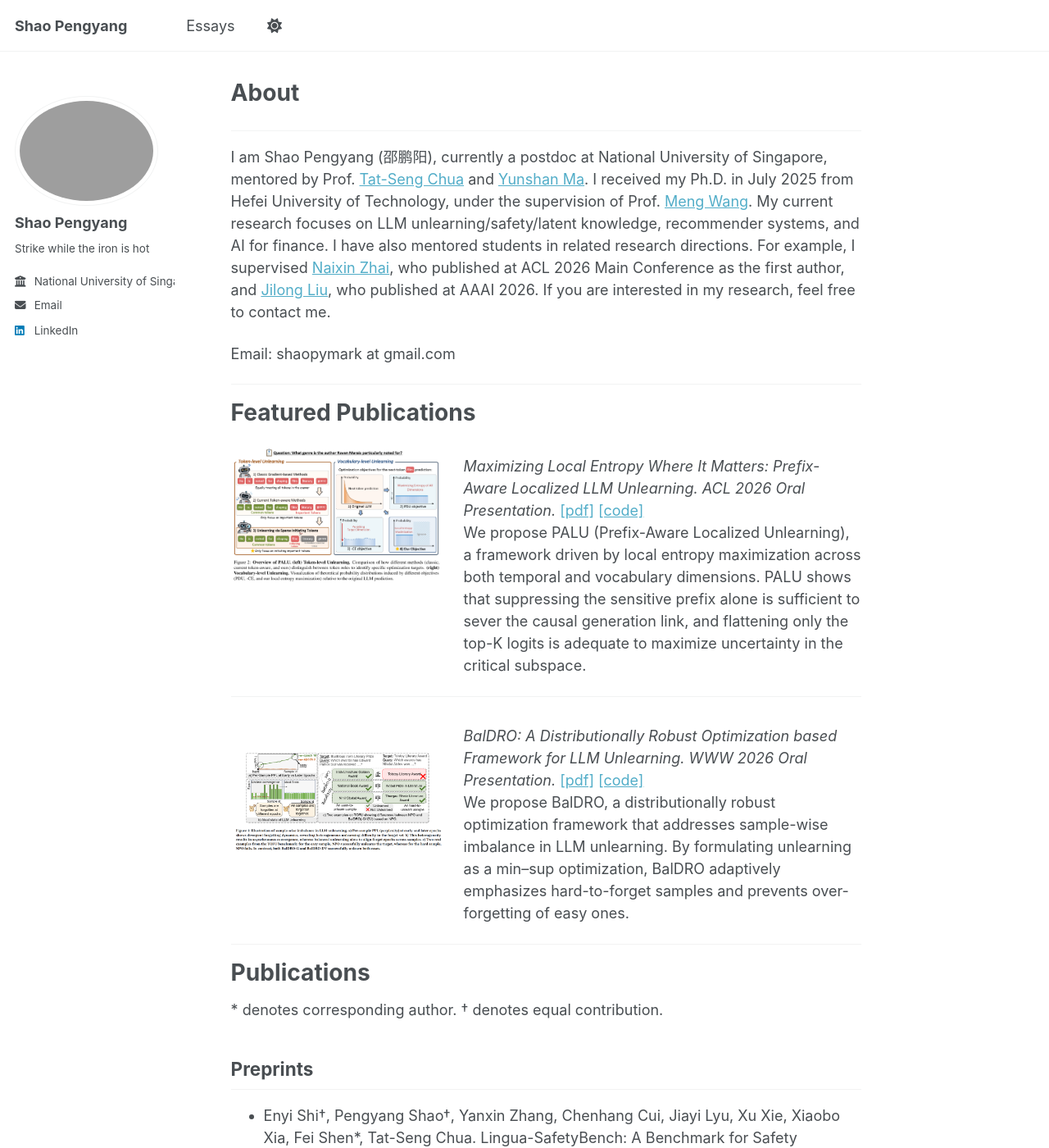
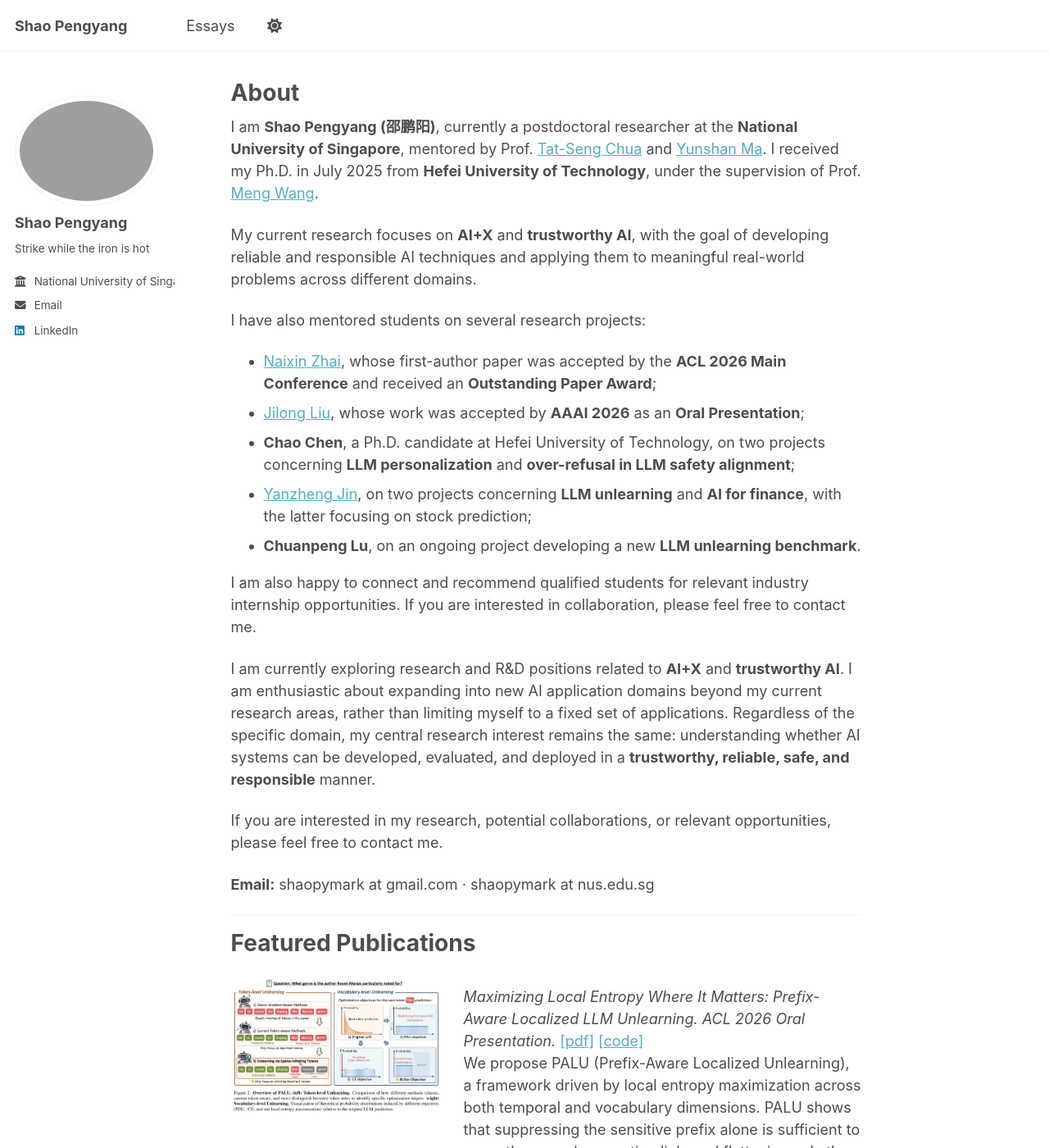
Before and after one commit to ShaoPengyang/ShaoPengyang.github.io, a Jekyll site: the page built from _pages/about.md, in a window 1280 px wide and 1400 px high. Shown: the whole window at 82% size. Built offline with Jekyll 4.4.1, drawn with Linux system fonts in a browser that asks for light colours; a script bundle is joined from its source files by our own code; library files that are not in the unit come from our copies.

Commit message:
Update about.md

```diff
--- a/_pages/about.md
+++ b/_pages/about.md
@@ -7,13 +7,30 @@ redirect_from:
   - /about.html
 ---
 
+
+I am **Shao Pengyang (邵鹏阳)**, currently a postdoctoral researcher at the **National University of Singapore**, mentored by Prof. [Tat-Seng Chua](https://www.comp.nus.edu.sg/cs/people/chuats/) and [Yunshan Ma](https://mysbupt.github.io/). I received my Ph.D. in July 2025 from **Hefei University of Technology**, under the supervision of Prof. [Meng Wang](https://sites.google.com/view/meng-wang/home).
+
+My current research focuses on **AI+X** and **trustworthy AI**, with the goal of developing reliable and responsible AI techniques and applying them to meaningful real-world problems across different domains.
+
+I have also mentored students on several research projects:
+
+- [Naixin Zhai](https://scholar.google.com/citations?hl=en&user=hwR0iLgAAAAJ), whose first-author paper was accepted by the **ACL 2026 Main Conference** and received an **Outstanding Paper Award**;
+- [Jilong Liu](https://scholar.google.com/citations?user=KqbILgIAAAAJ&hl=zh-CN), whose work was accepted by **AAAI 2026** as an **Oral Presentation**;
+- **Chao Chen**, a Ph.D. candidate at Hefei University of Technology, on two projects concerning **LLM personalization** and **over-refusal in LLM safety alignment**;
+- [Yanzheng Jin](https://scholar.google.com/citations?user=HuJSpRAAAAAJ&hl=en), on two projects concerning **LLM unlearning** and **AI for finance**, with the latter focusing on stock prediction;
+- **Chuanpeng Lu**, on an ongoing project developing a new **LLM unlearning benchmark**.
+
+I am also happy to connect and recommend qualified students for relevant industry internship opportunities. If you are interested in collaboration, please feel free to contact me.
+
+I am currently exploring research and R&D positions related to **AI+X** and **trustworthy AI**. I am enthusiastic about expanding into new AI application domains beyond my current research areas, rather than limiting myself to a fixed set of applications. Regardless of the specific domain, my central research interest remains the same: understanding whether AI systems can be developed, evaluated, and deployed in a **trustworthy, reliable, safe, and responsible** manner.
+
+If you are interested in my research, potential collaborations, or relevant opportunities, please feel free to contact me.
+
+**Email:** shaopymark at gmail.com · shaopymark at nus.edu.sg
+
+
 ---
 
-I am Shao Pengyang (邵鹏阳), currently a postdoc at National University of Singapore, mentored by Prof. [Tat-Seng Chua](https://www.comp.nus.edu.sg/cs/people/chuats/) and [Yunshan Ma](https://mysbupt.github.io/). I received my Ph.D. in July 2025 from Hefei University of Technology, under the supervision of Prof. [Meng Wang](https://sites.google.com/view/meng-wang/home). My current research focuses on LLM unlearning/safety/latent knowledge, recommender systems, and AI for finance. I have also mentored students in related research directions. For example, I supervised [Naixin Zhai](https://scholar.google.com/citations?hl=en&user=hwR0iLgAAAAJ), who published at ACL 2026 Main Conference as the first author, and [Jilong Liu](https://scholar.google.com/citations?user=KqbILgIAAAAJ&hl=zh-CN), who published at AAAI 2026.  If you are interested in my research, feel free to contact me.
-
-Email: shaopymark at gmail.com
-
----
 
 Featured Publications
 ======
```
